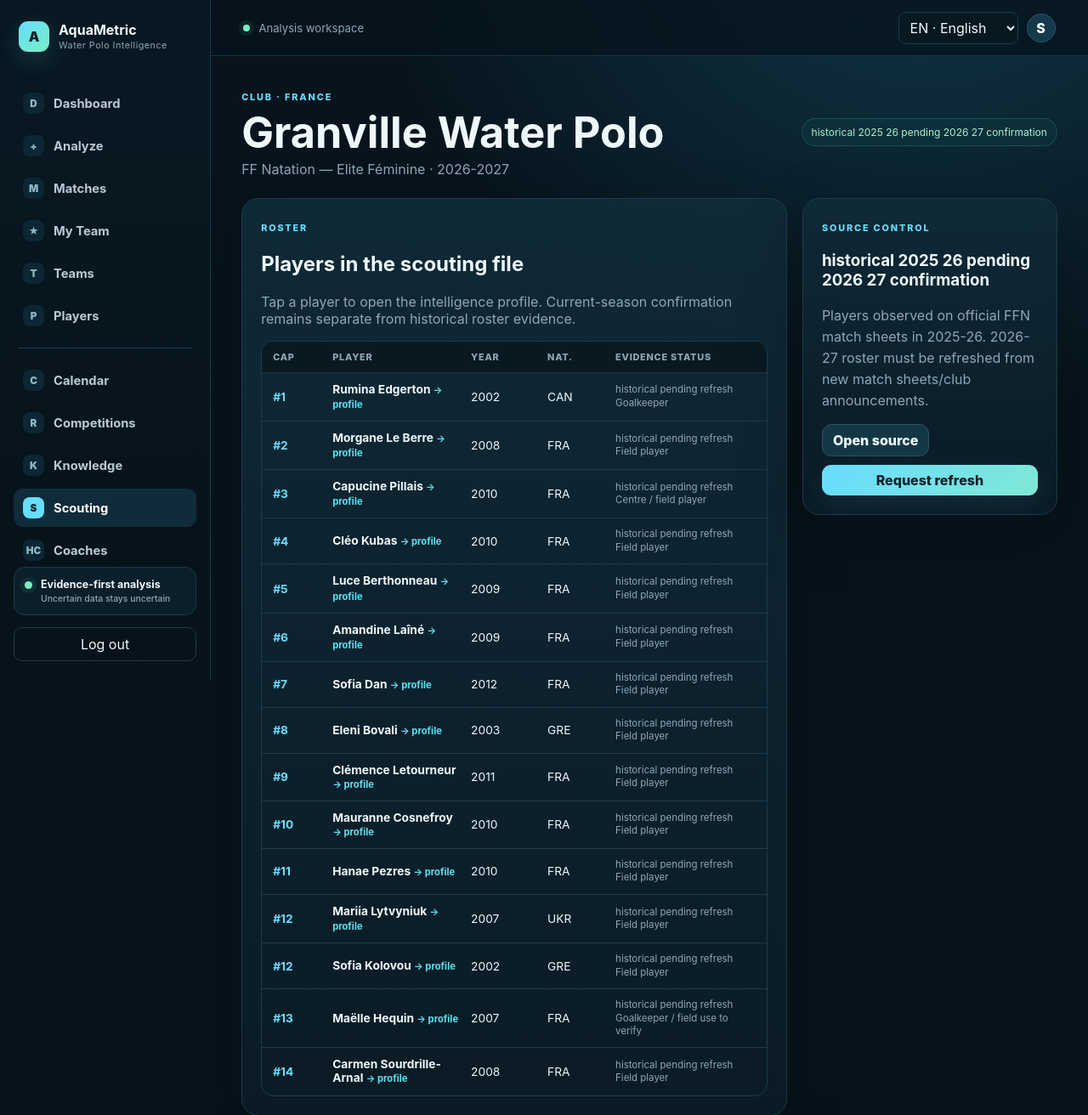
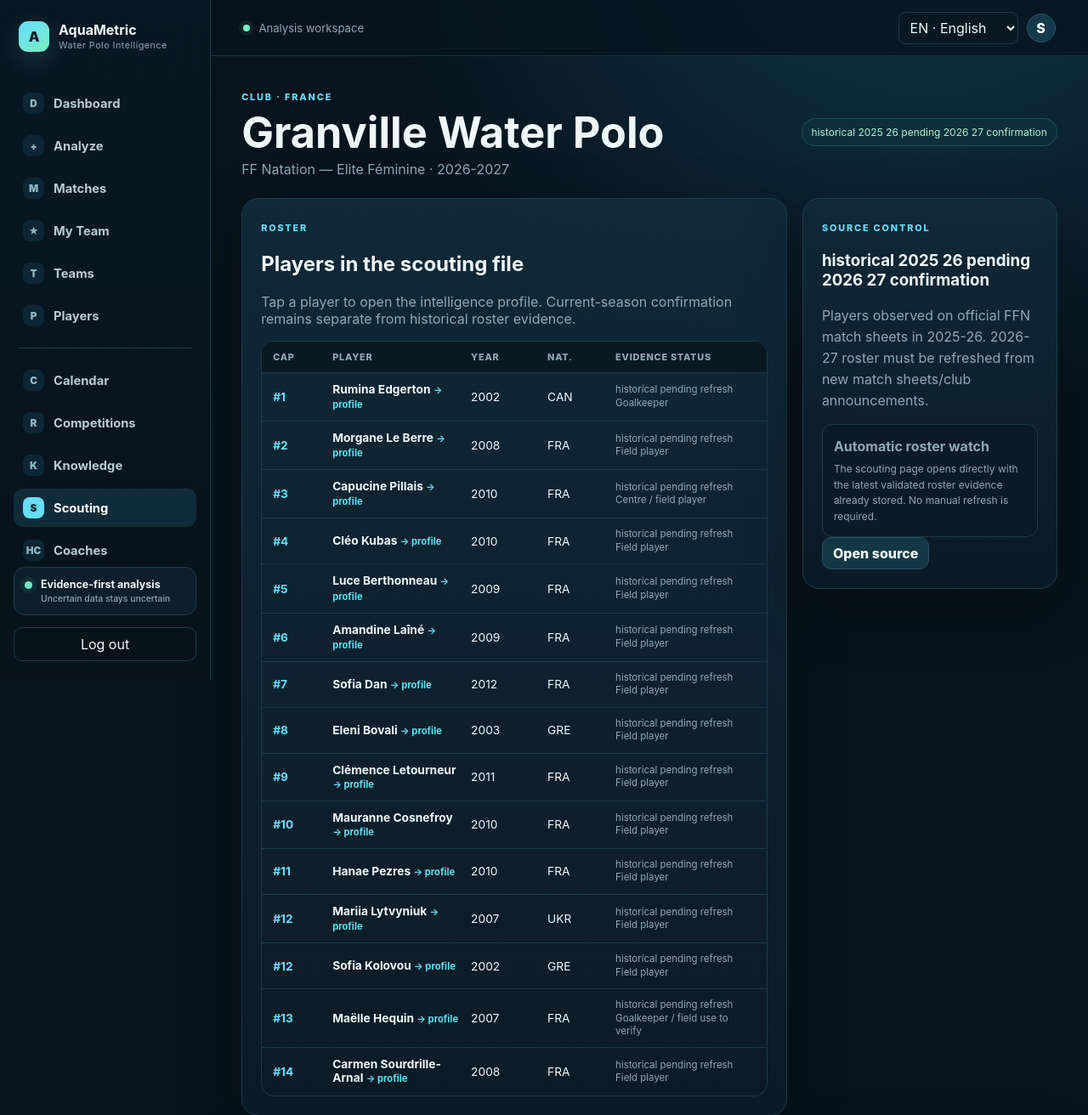
Before and after one commit to azertyuiop95200/aquametric-Waterpolo, a FastAPI app: page /scouting/1 in a window 1280 px wide. Shown: the top 1312 px of the page at 85% size. Run offline with FastAPI, Linux system fonts and the light colour scheme; the visitor is signed in with stand-in values (Sample User, id 1); data comes from the database, SQL or seed files in the repository; tables that the repository leaves empty hold one stand-in row (values such as "Sample post"); some libraries are stand-ins or nearby versions.

Commit message:
V12.1 remove scouting refresh control and keep direct page

```diff
--- a/source/templates/scouting_detail.html
+++ b/source/templates/scouting_detail.html
@@ -1,7 +1,7 @@
 {% extends "base.html" %}{% block content %}
 <section class="page-head scout-detail-hero"><div><span class="eyebrow">{{ scout_team.team_type|replace('_',' ') }} · {{ scout_team.country }}</span><h1>{{ scout_team.name }}</h1><p>{{ scout_team.competition }} · {{ scout_team.season_label }}</p></div><div class="trust-badge">{{ scout_team.roster_status|replace('_',' ') }}</div></section>
-<div class="scout-detail-grid"><section class="panel"><span class="eyebrow">ROSTER</span><h2>Players in the scouting file</h2><p class="muted">Tap a player to open the intelligence profile. Current-season confirmation remains separate from historical roster evidence.</p>{% if players %}<div class="roster-table"><div class="roster-head"><span>Cap</span><span>Player</span><span>Year</span><span>Nat.</span><span>Evidence status</span></div>{% for p in players %}<a class="roster-row roster-link" href="/intelligence/player?name={{p.name|urlencode}}"><b>#{{ p.cap_number if p.cap_number is not none else '—' }}</b><strong>{{ p.name }} <small>→ profile</small></strong><span>{{ p.birth_year or '—' }}</span><span>{{ p.nationality or '—' }}</span><small>{{ p.current_status|replace('_',' ') }}<br>{{ p.role }}</small></a>{% endfor %}</div>{% else %}<div class="empty-state"><b>Roster refresh required</b><p>AquaMetric has the team/fixture source but no sufficiently reliable player list yet. It stays empty rather than guessed.</p></div>{% endif %}</section>
-<aside class="panel source-card"><span class="eyebrow">SOURCE CONTROL</span><h3>{{ scout_team.roster_status|replace('_',' ') }}</h3><p>{{ scout_team.source_note }}</p><a class="btn secondary small" href="{{ scout_team.source_url }}" target="_blank" rel="noopener">Open source</a><form method="post" action="/scouting/request"><input type="hidden" name="request_type" value="team"><input type="hidden" name="query" value="Refresh {{ scout_team.name }} roster for {{ scout_team.season_label }}"><input type="hidden" name="source_hint" value="{{ scout_team.source_url }}"><button class="btn small">Request refresh</button></form></aside></div>
+<div class="scout-detail-grid"><section class="panel"><span class="eyebrow">ROSTER</span><h2>Players in the scouting file</h2><p class="muted">Tap a player to open the intelligence profile. Current-season confirmation remains separate from historical roster evidence.</p>{% if players %}<div class="roster-table" data-drag-scroll><div class="roster-head"><span>Cap</span><span>Player</span><span>Year</span><span>Nat.</span><span>Evidence status</span></div>{% for p in players %}<a class="roster-row roster-link" href="/intelligence/player?name={{p.name|urlencode}}"><b>#{{ p.cap_number if p.cap_number is not none else '—' }}</b><strong>{{ p.name }} <small>→ profile</small></strong><span>{{ p.birth_year or '—' }}</span><span>{{ p.nationality or '—' }}</span><small>{{ p.current_status|replace('_',' ') }}<br>{{ p.role }}</small></a>{% endfor %}</div>{% else %}<div class="empty-state"><b>Roster confirmation pending</b><p>AquaMetric has the team/fixture source but no sufficiently reliable player list yet. It stays empty rather than guessed and will display evidence as soon as it is available.</p></div>{% endif %}</section>
+<aside class="panel source-card"><span class="eyebrow">SOURCE CONTROL</span><h3>{{ scout_team.roster_status|replace('_',' ') }}</h3><p>{{ scout_team.source_note }}</p><div class="notice"><b>Automatic roster watch</b><p>The scouting page opens directly with the latest validated roster evidence already stored. No manual refresh is required.</p></div><a class="btn secondary small" href="{{ scout_team.source_url }}" target="_blank" rel="noopener">Open source</a></aside></div>
 <section class="panel"><div class="section-head"><div><span class="eyebrow">COACH / STAFF</span><h2>Coaching intelligence</h2></div><a class="mini-link" href="/coaches">All coaches →</a></div><div id="coach-grid" class="evaluation-grid" data-team-id="{{scout_team.id}}"><div class="empty-state"><b>Loading verified coach records…</b></div></div><p class="muted">Coach assignments are season-specific. A 2025-26 coach is not automatically presented as the 2026-27 head coach.</p></section>
 {% if fixtures %}<section class="panel"><span class="eyebrow">2026–27</span><h2>Official fixtures involving this team</h2><div class="fixture-list">{% for f in fixtures %}<article class="fixture-row"><div><small>{{ f.start_text }}</small><b>{{ f.home_team }}</b><span>vs</span><b>{{ f.away_team }}</b></div><span class="source-pill">FFN</span></article>{% endfor %}</div></section>{% endif %}
 <script>
```
